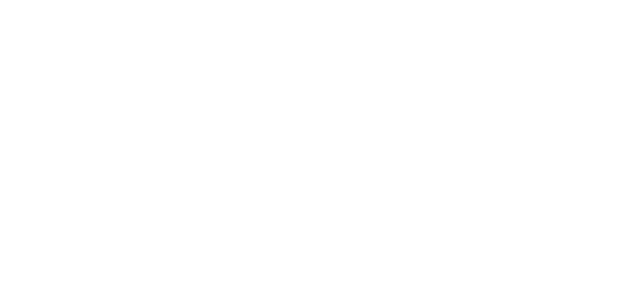
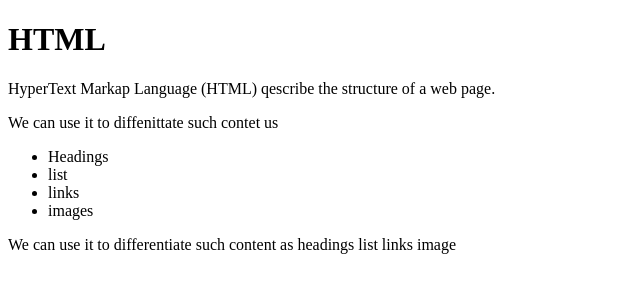
Before and after one commit to damjan1x1/HTML_And_Css_Course, a plain HTML site: page HTML_AND_CSS_Introduction/HTML_First_Page/index.html in a window 1280 px wide. Shown: the whole page, without its empty margins (0-640 px from the left). Drawn offline with Linux system fonts and the light colour scheme.

Commit message:
Changed Index.html and added page1.html

```diff
--- a/HTML_AND_CSS_Introduction/HTML_First_Page/index.html
+++ b/HTML_AND_CSS_Introduction/HTML_First_Page/index.html
@@ -7,6 +7,19 @@
     <title>Document</title>
 </head>
 <body>
-
+ <h1>HTML</h1>
+ <p>
+    HyperText Markap Language (HTML) qescribe the structure of a web page.
+ </p>
+<p>
+ We can use it to diffenittate such contet us
+ <ul>
+    <li>Headings</li>
+    <li>list</li>
+    <li>links</li>
+     <li>images</li>
+ </ul>
+</p>
+  We can use it to differentiate such content as headings list links image
 </body>
 </html>
```
